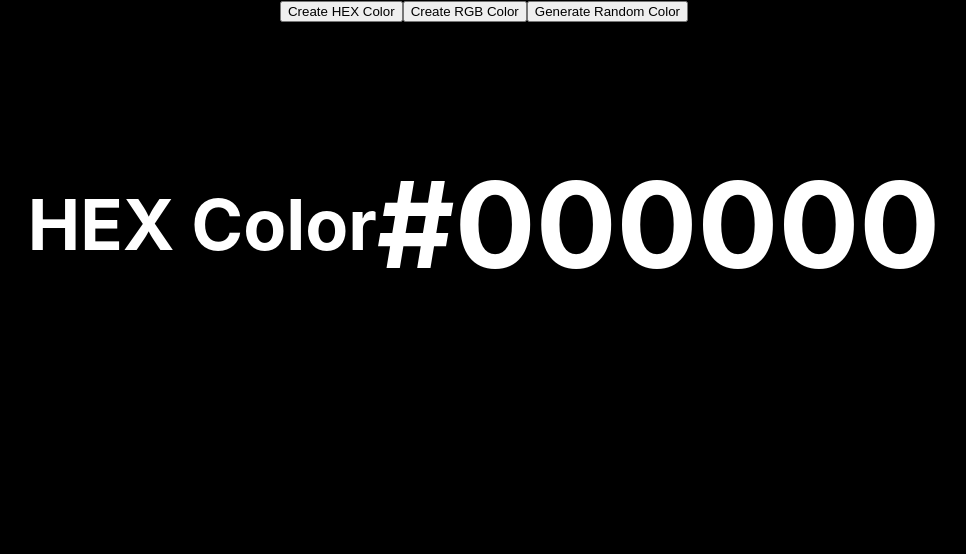
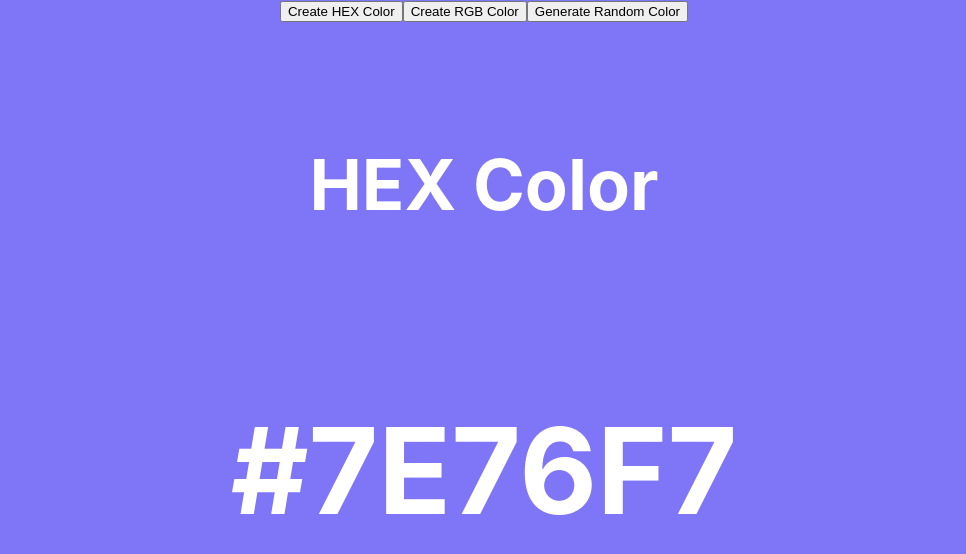
Before and after one commit to mathebulansuku/20-reactjs-projects, a React (Create React App) app: page / in a window 1280 px wide. Shown: the top 554 px of the page, without its empty margins (156-1122 px from the left). Built offline with nearby package versions, Linux system fonts and the light colour scheme.

Commit message:
project complete

```diff
--- a/src/components/random-color/RandomColor.jsx
+++ b/src/components/random-color/RandomColor.jsx
@@ -1,4 +1,4 @@
-import { useState } from "react";
+import { useEffect, useState } from "react";
 
 export default function RandomColor() {
   const [typeOfColor, setTypeOfColor] = useState("hex");
@@ -24,6 +24,14 @@ export default function RandomColor() {
 
     setColor(`rgb${r},${g},${b}`);
   }
+
+  useEffect(() => {
+    if (typeOfColor === "rgb") {
+      handleCreateRandomRgbColor();
+    } else {
+      handleCreateRandomHexColor();
+    }
+  }, [typeOfColor]);
 
   return (
     <div
@@ -52,6 +60,8 @@ export default function RandomColor() {
           color: "#fff",
           fontSize: "60px",
           marginTop: "50px",
+          flexDirection: "column",
+          gap: "20px",
         }}
       >
         <h3>{typeOfColor === "rgb" ? "RGB Color" : "HEX Color"}</h3>
```
